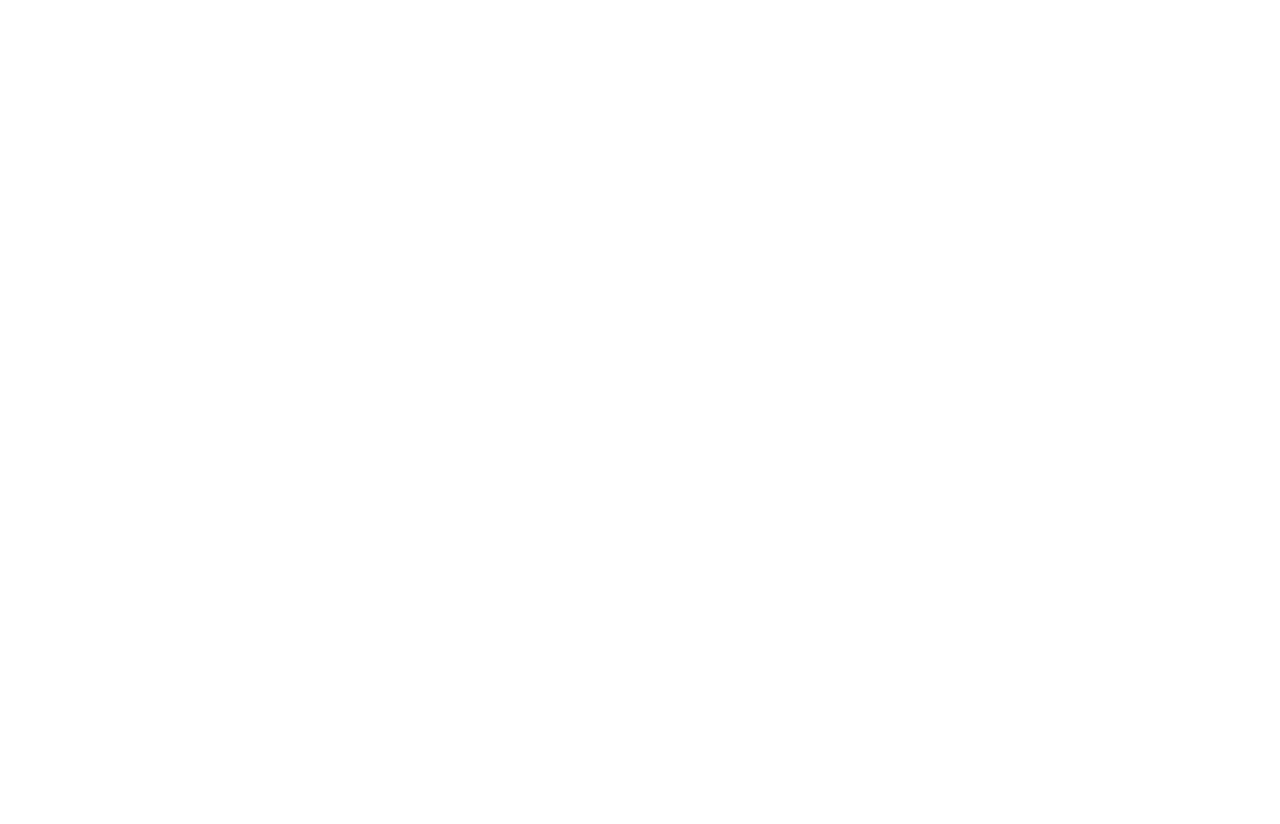
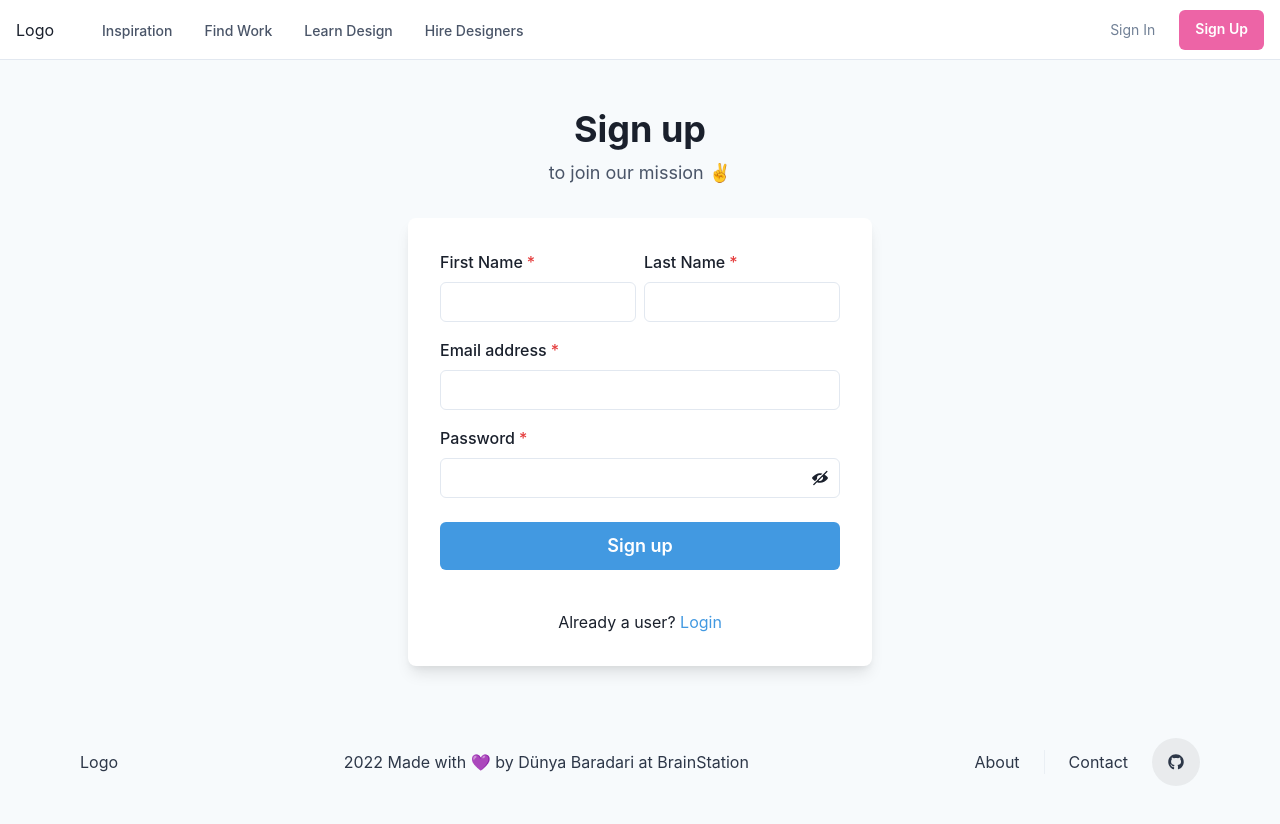
Before and after one commit to Dunya-8a/zeitzeugen-client, a React (Create React App) app: page /signup in a window 1280 px wide. Before the commit the page ends 800 px from the top, so only its background shows below. Built offline with nearby package versions, Linux system fonts and the light colour scheme.

Commit message:
Add Signup and Login pages with Chakra

```diff
--- a/package.json
+++ b/package.json
@@ -16,6 +16,7 @@
 		"@testing-library/user-event": "^13.5.0",
 		"axios": "^0.26.1",
 		"babel-plugin-macros": "^3.1.0",
+		"bulma": "^0.9.3",
 		"dotenv": "^16.0.0",
 		"framer-motion": "^6.2.8",
 		"react": "^17.0.2",
--- a/public/index.html
+++ b/public/index.html
@@ -29,19 +29,13 @@
 			src="https://kit.fontawesome.com/1a0d1fb58d.js"
 			crossorigin="anonymous"
 		></script>
+		<link
+			rel="stylesheet"
+			href="https://cdn.jsdelivr.net/npm/bulma@0.9.3/css/bulma.min.css"
+		/>
 	</head>
 	<body>
 		<noscript>You need to enable JavaScript to run this app.</noscript>
 		<div id="root"></div>
-		<!--
-      This HTML file is a template.
-      If you open it directly in the browser, you will see an empty page.
-
-      You can add webfonts, meta tags, or analytics to this file.
-      The build step will place the bundled scripts into the <body> tag.
-
-      To begin the development, run `npm start` or `yarn start`.
-      To create a production bundle, use `npm run build` or `yarn build`.
-    -->
 	</body>
 </html>
--- a/src/App.js
+++ b/src/App.js
@@ -9,9 +9,11 @@
 
 // IMPORT COMPONENTS AND STYLES
 import VideoPage from "./pages/VideoPage";
-import Home from "./pages/Home/Home";
-import Landing from "./pages/Landing/Landing";
-import Library from "./pages/Library/Library";
+import Home from "./pages/Home";
+import Landing from "./pages/Landing";
+import Library from "./pages/Library";
+import Signup from "./pages/Signup";
+import Login from "./pages/Login";
 
 const App = () => {
 	return (
@@ -20,6 +22,8 @@
 				<Switch>
 					<Route path="/" exact component={Landing} />
 					<Route path="/home" component={Home} />
+					<Route path="/signup" component={Signup} />
+					<Route path="/login" component={Login} />
 					<Redirect path="/explore" to="/home" />
 					<Route path="/library" component={Library} />
 					<Router
--- a/src/components/Footer.js
+++ b/src/components/Footer.js
@@ -9,6 +9,7 @@
 	Text,
 	useColorModeValue,
 	Divider,
+	Flex,
 } from "@chakra-ui/react";
 import { FaGithub } from "react-icons/fa";
 
@@ -18,7 +19,7 @@
 			bg={useColorModeValue("gray.50", "gray.900")}
 			color={useColorModeValue("gray.700", "gray.200")}>
 			<Container
-				as={Stack}
+				as={Flex}
 				maxW={"6xl"}
 				h={12}
 				py={12}
@@ -28,7 +29,7 @@
 				justify={{ md: "space-between" }}
 				align={{ base: "center", md: "center" }}>
 				<Text>Logo</Text>
-				<Text>2022 Made with 💜 at BrainStation</Text>
+				<Text>2022 Made with 💜 by Dünya Baradari at BrainStation</Text>
 
 				<Stack direction={"row"} spacing={6} align="center">
 					<Stack direction={"row"} spacing={6} height={6}>
--- a/src/components/Header.js
+++ b/src/components/Header.js
@@ -22,7 +22,7 @@
 
 const Links = ["Explore", "Library", "Upload"];
 
-export const Header = () => {
+const Header = () => {
 	const { colorMode, toggleColorMode } = useColorMode();
 	// const { isOpen, onOpen, onClose } = useDisclosure();
 
@@ -94,3 +94,5 @@
 		</>
 	);
 };
+
+export default Header;
--- a/src/components/SignUpHeader.js
+++ b/src/components/SignUpHeader.js
@@ -52,6 +52,7 @@
 				</Flex>
 				<Flex flex={{ base: 1 }} justify={{ base: "center", md: "start" }}>
 					<Text
+						hef={"/"}
 						textAlign={useBreakpointValue({ base: "center", md: "left" })}
 						fontFamily={"heading"}
 						color={useColorModeValue("gray.800", "white")}>
@@ -73,7 +74,7 @@
 						fontSize={"sm"}
 						fontWeight={400}
 						variant={"link"}
-						href={"#"}>
+						href={"/login"}>
 						Sign In
 					</Button>
 					<Button
@@ -82,7 +83,7 @@
 						fontWeight={600}
 						color={"white"}
 						bg={"pink.400"}
-						href={"#"}
+						href={"/signup"}
 						_hover={{
 							bg: "pink.300",
 						}}>
--- a/src/pages/Landing/Landing.js
+++ b/src/pages/Landing.js
@@ -1,8 +1,8 @@
 import React from "react";
 
 // COMPONENTS
-import SignUpHeader from "../../components/SignUpHeader";
-import Footer from "../../components/Footer";
+import SignUpHeader from "../components/SignUpHeader";
+import Footer from "../components/Footer";
 
 const Landing = () => {
 	return (
--- a/src/pages/Library/Library.js
+++ b/src/pages/Library.js
@@ -1,8 +1,8 @@
 import React from "react";
 
 // IMPORT COMPONENTS
-import { Header } from "../../components/Header";
-import Footer from "../../components/Footer";
+import Header from "../components/Header";
+import Footer from "../components/Footer";
 
 const Library = () => {
 	return (
--- /dev/null
+++ b/src/pages/Login.js
@@ -0,0 +1,73 @@
+import {
+	Flex,
+	Box,
+	FormControl,
+	FormLabel,
+	Input,
+	Checkbox,
+	Stack,
+	Link,
+	Button,
+	Heading,
+	Text,
+	useColorModeValue,
+} from "@chakra-ui/react";
+import SignUpHeader from "../components/SignUpHeader";
+import Footer from "../components/Footer";
+
+export default function Login() {
+	return (
+		<>
+			<SignUpHeader />
+			<Flex
+				minH={"75vh"}
+				align={"center"}
+				justify={"center"}
+				bg={useColorModeValue("gray.50", "gray.800")}>
+				<Stack spacing={8} mx={"auto"} maxW={"lg"} py={12} px={6}>
+					<Stack align={"center"}>
+						<Heading fontSize={"4xl"}>Sign in to your account</Heading>
+						<Text fontSize={"lg"} color={"gray.600"}>
+							to enjoy all of our cool <Link color={"blue.400"}>features</Link>{" "}
+							✌️
+						</Text>
+					</Stack>
+					<Box
+						rounded={"lg"}
+						bg={useColorModeValue("white", "gray.700")}
+						boxShadow={"lg"}
+						p={8}>
+						<Stack spacing={4}>
+							<FormControl id="email">
+								<FormLabel>Email address</FormLabel>
+								<Input type="email" />
+							</FormControl>
+							<FormControl id="password">
+								<FormLabel>Password</FormLabel>
+								<Input type="password" />
+							</FormControl>
+							<Stack spacing={10}>
+								<Stack
+									direction={{ base: "column", sm: "row" }}
+									align={"start"}
+									justify={"space-between"}>
+									<Checkbox>Remember me</Checkbox>
+									<Link color={"blue.400"}>Forgot password?</Link>
+								</Stack>
+								<Button
+									bg={"blue.400"}
+									color={"white"}
+									_hover={{
+										bg: "blue.500",
+									}}>
+									Sign in
+								</Button>
+							</Stack>
+						</Stack>
+					</Box>
+				</Stack>
+			</Flex>
+			<Footer />
+		</>
+	);
+}
--- /dev/null
+++ b/src/pages/Signup.js
@@ -0,0 +1,105 @@
+import {
+	Flex,
+	Box,
+	FormControl,
+	FormLabel,
+	Input,
+	InputGroup,
+	HStack,
+	InputRightElement,
+	Stack,
+	Button,
+	Heading,
+	Text,
+	useColorModeValue,
+	Link,
+} from "@chakra-ui/react";
+import SignUpHeader from "../components/SignUpHeader";
+import Footer from "../components/Footer";
+import { useState } from "react";
+import { ViewIcon, ViewOffIcon } from "@chakra-ui/icons";
+
+export default function Signup() {
+	const [showPassword, setShowPassword] = useState(false);
+
+	return (
+		<>
+			<SignUpHeader />
+			<Flex
+				// minH={"70vh"}
+				align={"center"}
+				justify={"center"}
+				bg={useColorModeValue("gray.50", "gray.800")}>
+				<Stack spacing={8} mx={"auto"} maxW={"lg"} py={12} px={6}>
+					<Stack align={"center"}>
+						<Heading fontSize={"4xl"} textAlign={"center"}>
+							Sign up
+						</Heading>
+						<Text fontSize={"lg"} color={"gray.600"}>
+							to join our mission ✌️
+						</Text>
+					</Stack>
+					<Box
+						rounded={"lg"}
+						bg={useColorModeValue("white", "gray.700")}
+						boxShadow={"lg"}
+						p={8}>
+						<Stack spacing={4}>
+							<HStack>
+								<Box>
+									<FormControl id="firstName" isRequired>
+										<FormLabel>First Name</FormLabel>
+										<Input type="text" />
+									</FormControl>
+								</Box>
+								<Box>
+									<FormControl id="lastName" isRequired>
+										<FormLabel>Last Name</FormLabel>
+										<Input type="text" />
+									</FormControl>
+								</Box>
+							</HStack>
+							<FormControl id="email" isRequired>
+								<FormLabel>Email address</FormLabel>
+								<Input type="email" />
+							</FormControl>
+							<FormControl id="password" isRequired>
+								<FormLabel>Password</FormLabel>
+								<InputGroup>
+									<Input type={showPassword ? "text" : "password"} />
+									<InputRightElement h={"full"}>
+										<Button
+											variant={"ghost"}
+											onClick={() =>
+												setShowPassword((showPassword) => !showPassword)
+											}>
+											{showPassword ? <ViewIcon /> : <ViewOffIcon />}
+										</Button>
+									</InputRightElement>
+								</InputGroup>
+							</FormControl>
+							<Stack spacing={10} pt={2}>
+								<Button
+									loadingText="Submitting"
+									size="lg"
+									bg={"blue.400"}
+									color={"white"}
+									_hover={{
+										bg: "blue.500",
+									}}>
+									Sign up
+								</Button>
+							</Stack>
+							<Stack pt={6}>
+								<Text align={"center"}>
+									Already a user? <Link color={"blue.400"}>Login</Link>
+								</Text>
+							</Stack>
+						</Stack>
+					</Box>
+				</Stack>
+			</Flex>
+			<Footer />
+		</>
+	);
+}
```
Also changed, not shown: src/pages/Home.js (renamed from src/pages/Home/Home.js, +4 -4 lines), public/manifest.json (added), 1 other file (tests, documents, lock files or other folders).
